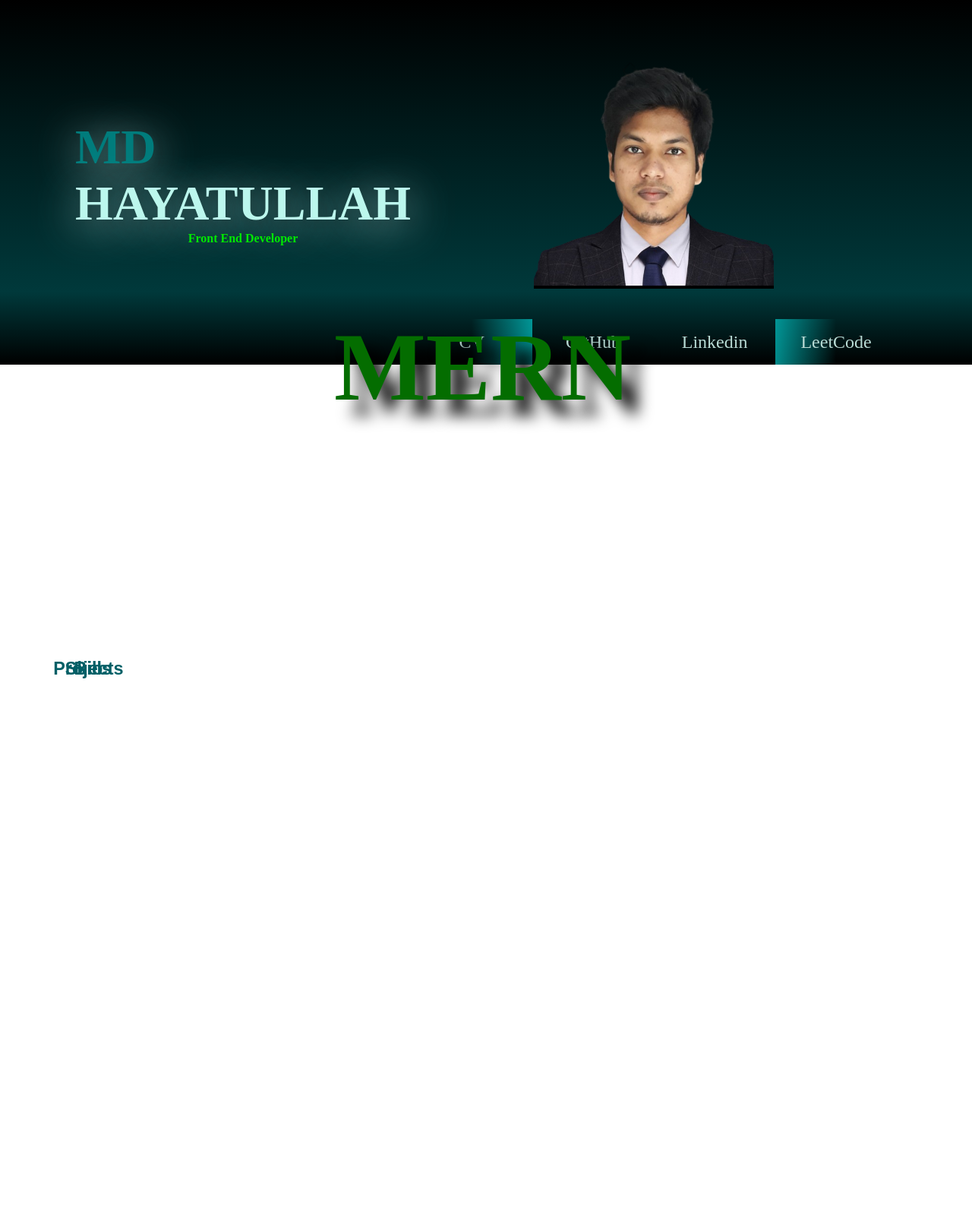
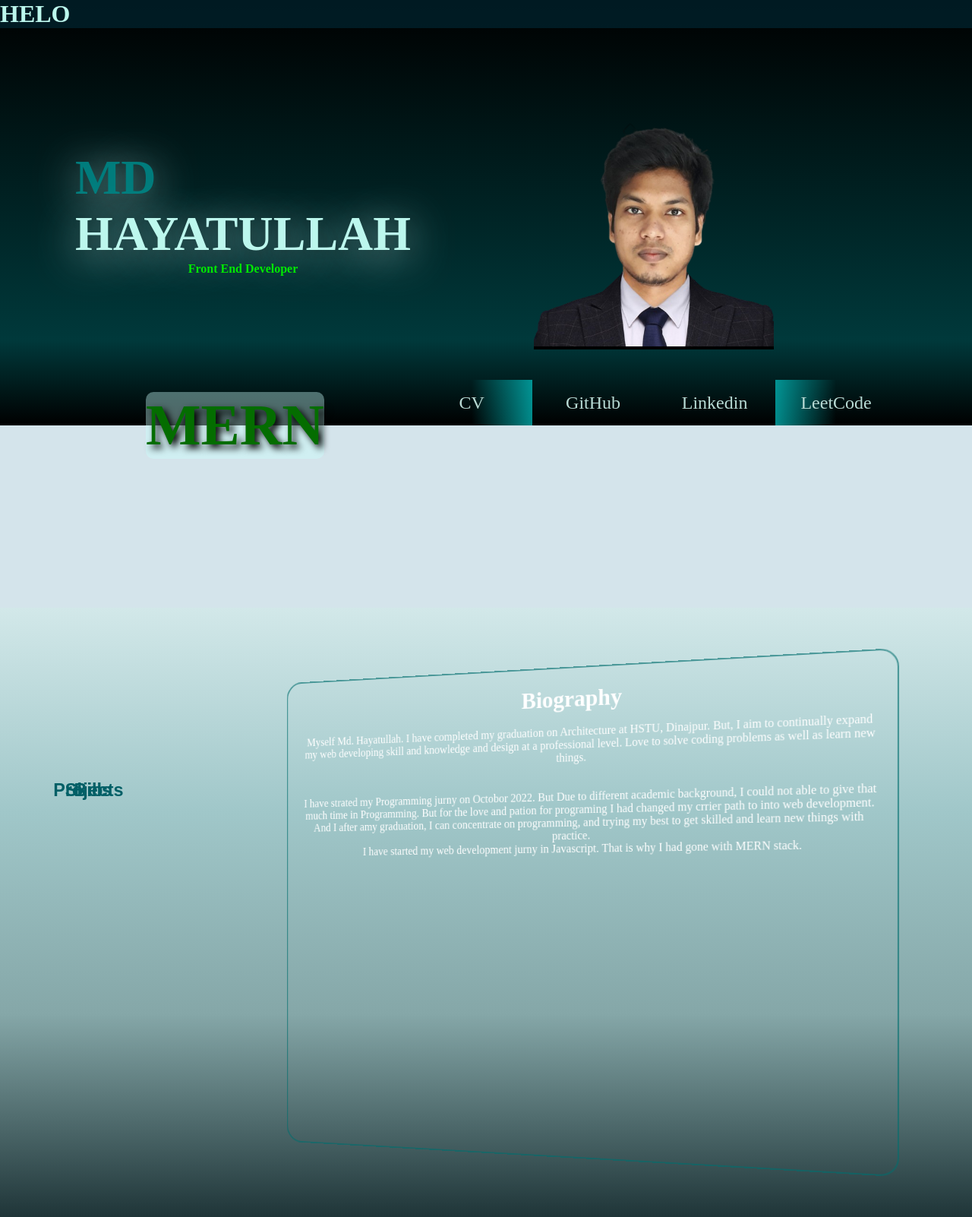
Before and after one commit to Hayat-07/hayat, a website: page index.html in a window 1280 px wide. Shown: the whole page at 76% size. Before the commit the page ends 1442 px from the top, so only its background shows below. Drawn offline with Linux system fonts and the light colour scheme.

Commit message:
"7th committ"

```diff
--- a/index.html
+++ b/index.html
@@ -5,14 +5,15 @@
     <meta name="viewport" content="width=device-width, initial-scale=1.0">
     <!-- <link rel="stylesheet" href="style.scss"> -->
     <link rel="stylesheet" href="./mycss.css">
-    <title>Document</title>
+    <title>Portfolio</title>
 
 </head>
-<body class="mainbody" onload="introPlay();">
-
-<audio id="ambient" src="./assets/audios/ambient.mp3"></audio>
-<audio id="interface" src="./assets/audios/interface.mp3"></audio>
-<audio id="swing" src="./assets/audios/swing.mp3"></audio>
+<body class="mainbody"   >
+    <!-- <button onclick="introPlay()"><h1>Click me here</h1></button> -->
+    <div class="upperDiv"><h1>HELO</h1></div>
+<audio id="ambient"  src="./assets/audios/ambient.mp3"></audio>
+<audio id="interface"  src="./assets/audios/interface.mp3"></audio>
+<audio id="swing"  src="./assets/audios/swing.mp3"></audio>
 
     <div class="contactIcons">
 
@@ -73,7 +74,26 @@
        </div>
        <div class="rightMainDiv">
 
-         <div class="container"> </div>
+         <div class="container">
+            <div class="myDiv">
+                <h1>Biography</h1>
+                <br>
+
+                <p>Myself  Md. Hayatullah. I have completed my graduation on Architecture at HSTU, Dinajpur. But, I aim to continually expand my web developing skill and knowledge and design at a professional level. Love to solve coding problems  as well as learn new  things.</p>
+                <br>
+                <br>
+                <p>I have strated my Programming jurny on Octobor 2022. But Due to different academic background, I could not able to give that much time in Programming. But for the love and pation for programing I had changed my crrier path to into web development.
+                    And I after amy graduation, I can concentrate on programming, and trying my best to get skilled and learn new things with practice.
+                </p>
+
+                <p>
+                    I have started my web development jurny in Javascript. That is why I had gone with MERN stack.
+                </p>
+
+
+
+            </div>
+         </div>
 
        </div>
 
--- a/mycss.scss
+++ b/mycss.scss
@@ -42,13 +42,19 @@ button{
 .mainbody{
     color:rgb(188, 247, 237);
    position: relative;
+   background-color: rgb(212, 228, 235);
 
 }
-
+.upperDiv{
+    position:absolute;
+    top: 0;
+    width: 100%;
+    background-color: rgba(0, 39, 51, 0.671);
+}
 
 .heroSection{
     padding:0 100px;
-    height: 60vh;
+    height: 70vh;
     width: 100%;
     display: flex;
     @include centerItemGrid(center,end );
@@ -135,13 +141,17 @@ button{
 
 .divMern{
     position: relative;
-    height: 20vh;
+    height: 30vh;
+
     h1{
         color: rgb(4, 109, 0);
         position: absolute;
-        transform: translate(150%,-10%);
-        scale: calc(2*200%);
-        text-shadow: 5px 5px 5px black;
+        transform: translate(0,-50%);
+        left:15vw;
+        font-size: 6vw;
+        text-shadow: 5px 5px 10px black;
+        background-color: rgba(202, 255, 251, 0.39);
+        border-radius: 10px;
 
 
     }
@@ -220,10 +230,13 @@ button{
 
 
 .mainSection{
-
+    position: absolute;
+    z-index: 20;
+   background-color: rgb(133, 167, 168);
+    background-image: linear-gradient(to bottom,rgb(210, 232, 233),rgb(160, 199, 201),rgb(133, 167, 168) ,rgb(31, 53, 56) );
     // background-image: linear-gradient(to top,rgb(0, 82, 79) 1%,black );
     // background-image: linear-gradient(to bottom,rgb(0, 32, 32) ,rgb(255, 255, 255) 5% );
-    // background-image: linear-gradient(to top,rgb(0, 32, 32) ,rgb(255, 255, 255)  );
+    // background-image: linear-gradient(to top,rgb(31, 61, 61),rgb(31, 61, 61),rgb(255, 255, 255) 20%  );
     width: 100vw;
     @include centerItemGrid(center,center);
     grid-template-columns: 2fr 9fr;
@@ -246,12 +259,19 @@ button{
             perspective: 1500px;
              .myDiv{
                 background-color: rgba(237, 255, 255, 0);
-                border: 2px solid rgba(0, 167, 167, 0.164);
+                border: 2px solid rgba(0, 109, 109, 0.616);
                     height:100%;
                     width: 100%;
                     margin-right: 4vw;
                     transform: rotateY(-15deg) translateZ(-10vh);
                     animation: rotate90 1s ease;
+
+
+
+                    color:rgb(255, 255, 255);
+                    border-radius: 3vh;
+                    flex: 1 ;
+                    padding: 3vh;
 
 
              }
--- a/script.js
+++ b/script.js
@@ -18,30 +18,30 @@ const  setRightMainDiv=(x)=>{
 
 
 };
-const ambient= document.getElementById("ambient");
+
 const interface= document.getElementById("interface");
 const swing= document.getElementById("swing");
+
 const introPlay=()=>{
+    const ambient= document.getElementById("ambient");
+    // ambient.currentTime = 0;
+    ambient.load();
+    ambient.play();
+    console.log("IntroPlay()  function ambient called ")
+};
 
-    interface.pause();
-    swing.pause();
-    ambient.play();
-    console.log(ambient);
-};
+
 const clickPlay=()=>{
-
-    ambient.pause();
-    swing.pause();
-    interface.pause();
+    interface.currentTime = 0;
     interface.play();
-
-    console.log(interface);
 };
 const rotatePlay=()=>{
+    swing.currentTime = 0;
+    swing.play();
 
-    ambient.pause();
-    interface.pause();
-    swing.pause();
-    swing.play();
-    console.log(swing);
 };
+
+
+window.onload=function(){
+    introPlay();
+};
```
Also changed, not shown: mycss.css, 1 other file.
